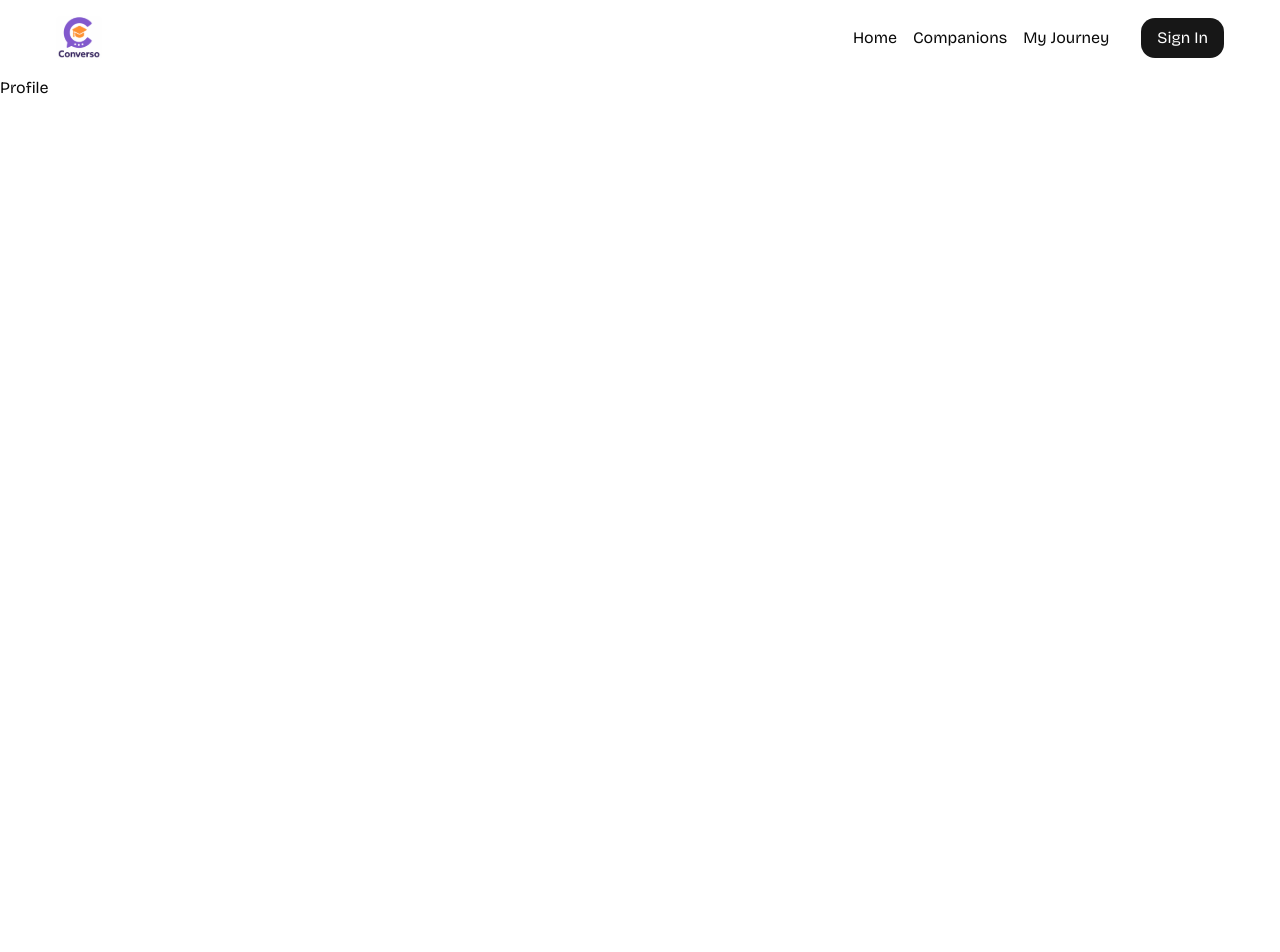
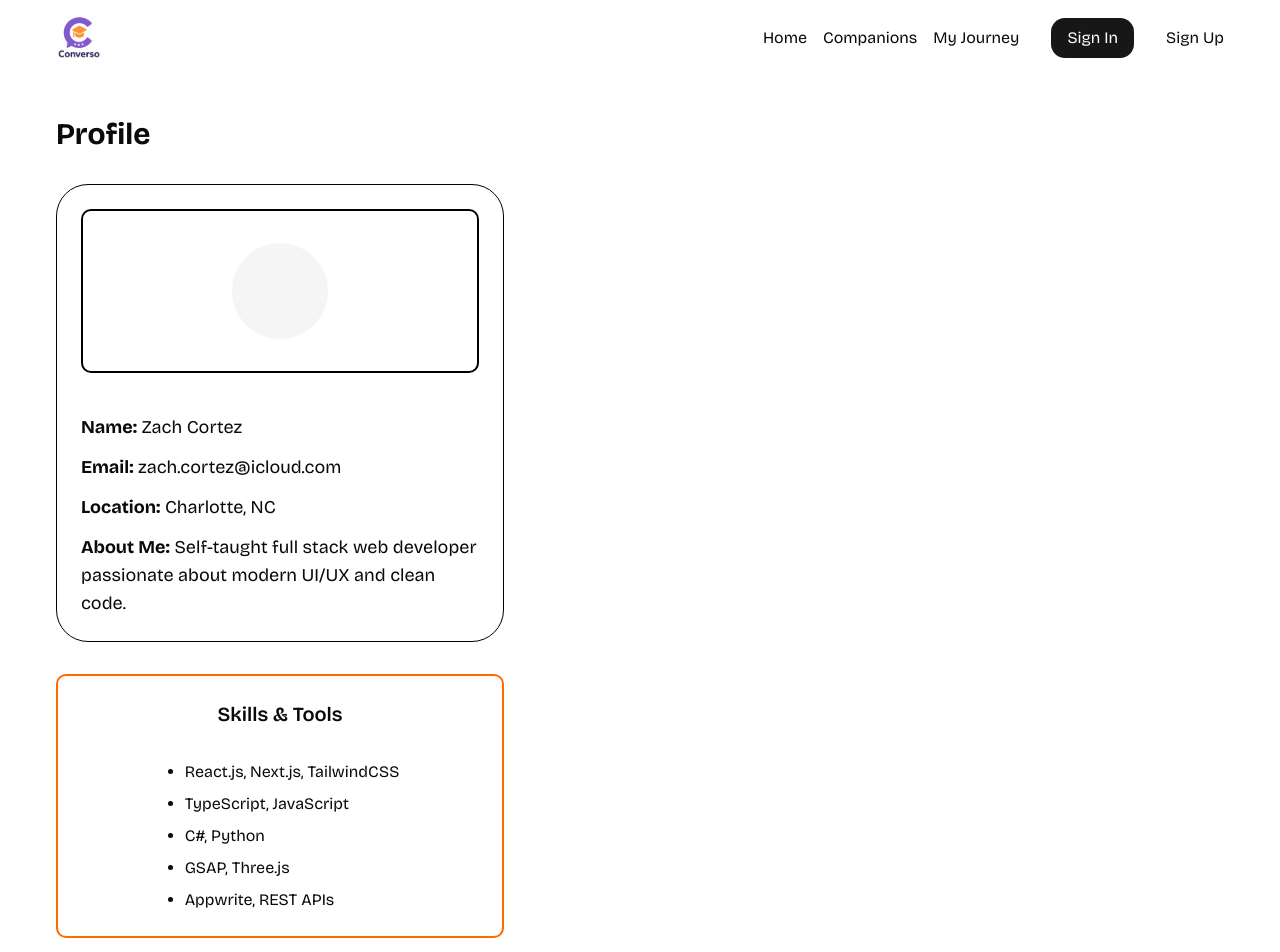
Before and after one commit to ZachCortez/converso, a Next.js app: page /my-journey in a window 1280 px wide. Shown: the top 952 px of the page. Before the commit the page ends 800 px from the top, so only its background shows below. Built offline with nearby package versions, Linux system fonts and the light colour scheme.

Commit message:
Add files via upload

```diff
--- a/app/my-journey/page.tsx
+++ b/app/my-journey/page.tsx
@@ -1,6 +1,36 @@
+import Image from "next/image";
+
 const Profile = () => {
     return (
-        <div>Profile</div>
-    )
-}
-export default Profile
+        <main className="max-w-[1400px] mx-auto px-14 pt-10 pb-5 flex flex-col gap-8 bg-background text-foreground">
+            <h1 className="text-3xl font-bold">Profile</h1>
+
+            <section className="user-section rounded-4xl border border-black p-6 max-w-md w-full">
+                <div className="user-avatar border-2 border-black rounded-lg py-8 flex items-center justify-center mb-6">
+                    {/* Replace with actual avatar */}
+                    <div className="w-24 h-24 bg-muted rounded-full" />
+                </div>
+
+                <div className="flex flex-col gap-3 text-lg">
+                    <p><strong>Name:</strong> Zach Cortez</p>
+                    <p><strong>Email:</strong> zach.cortez@icloud.com</p>
+                    <p><strong>Location:</strong> Charlotte, NC</p>
+                    <p><strong>About Me:</strong> Self-taught full stack web developer passionate about modern UI/UX and clean code.</p>
+                </div>
+            </section>
+
+            <section className="companion-section p-6 border-2 border-orange-500 rounded-lg w-full max-w-md">
+                <h2 className="text-xl font-semibold mb-4">Skills & Tools</h2>
+                <ul className="list-disc pl-6 space-y-2">
+                    <li>React.js, Next.js, TailwindCSS</li>
+                    <li>TypeScript, JavaScript</li>
+                    <li>C#, Python</li>
+                    <li>GSAP, Three.js</li>
+                    <li>Appwrite, REST APIs</li>
+                </ul>
+            </section>
+        </main>
+    );
+};
+
+export default Profile;
--- /dev/null
+++ b/app/sign-up/page.tsx
@@ -0,0 +1,87 @@
+'use client';
+
+import { useState } from "react";
+import Link from "next/link";
+
+export default function SignUpPage() {
+    const [email, setEmail] = useState("");
+    const [password, setPassword] = useState("");
+    const [confirmPassword, setConfirmPassword] = useState("");
+
+    const handleSubmit = (e: React.FormEvent) => {
+        e.preventDefault();
+        if (password !== confirmPassword) {
+            alert("Passwords do not match.");
+            return;
+        }
+
+        // Call your sign-up logic here
+        console.log({ email, password });
+    };
+
+    return (
+        <main className="min-h-screen flex items-center justify-center bg-gray-50 px-4">
+            <div className="w-full max-w-md p-8 bg-white rounded-2xl shadow-xl">
+                <h1 className="text-3xl font-bold text-center mb-6">Create Your Converso Account</h1>
+
+                <form onSubmit={handleSubmit} className="space-y-5">
+                    <div>
+                        <label htmlFor="email" className="block text-sm font-medium text-gray-700">Email</label>
+                        <input
+                            id="email"
+                            type="email"
+                            value={email}
+                            onChange={(e) => setEmail(e.target.value)}
+                            required
+                            className="w-full mt-1 px-4 py-2 border border-gray-300 rounded-lg focus:outline-none focus:ring-2 focus:ring-indigo-500"
+                        />
+                    </div>
+
+                    <div>
+                        <label htmlFor="password" className="block text-sm font-medium text-gray-700">Password</label>
+                        <input
+                            id="password"
+                            type="password"
+                            value={password}
+                            onChange={(e) => setPassword(e.target.value)}
+                            required
+                            className="w-full mt-1 px-4 py-2 border border-gray-300 rounded-lg focus:outline-none focus:ring-2 focus:ring-indigo-500"
+                        />
+                    </div>
+
+                    <div>
+                        <label htmlFor="confirmPassword" className="block text-sm font-medium text-gray-700">Confirm Password</label>
+                        <input
+                            id="confirmPassword"
+                            type="password"
+                            value={confirmPassword}
+                            onChange={(e) => setConfirmPassword(e.target.value)}
+                            required
+                            className="w-full mt-1 px-4 py-2 border border-gray-300 rounded-lg focus:outline-none focus:ring-2 focus:ring-indigo-500"
+                        />
+                    </div>
+
+                    <button
+                        type="submit"
+                        className="w-full bg-indigo-600 hover:bg-indigo-700 text-white py-2 px-4 rounded-lg font-medium transition"
+                    >
+                        Sign Up
+                    </button>
+                </form>
+
+                <div className="mt-6 text-center text-sm text-gray-600">
+                    Already have an account?{" "}
+                    <Link href="/sign-in" className="text-indigo-600 hover:underline">Sign in</Link>
+                </div>
+
+                {/* Optional: OAuth */}
+                <div className="mt-6">
+                    <button className="w-full border border-gray-300 py-2 px-4 rounded-lg text-sm flex items-center justify-center gap-2 hover:bg-gray-100">
+                        <img src="/icons/google.svg" alt="Google" className="w-5 h-5" />
+                        Sign up with Google
+                    </button>
+                </div>
+            </div>
+        </main>
+    );
+}
--- a/components/Navbar.tsx
+++ b/components/Navbar.tsx
@@ -17,7 +17,12 @@ const Navbar = () => {
             </Link>
             <div className="flex items-center gap-8">
                 <NavItems />
-                <Link href="/sign-in" className="btn-primary">Sign In</Link>
+                <Link href="/sign-in" className="btn-primary">
+                    Sign In
+                </Link>
+                <Link href="/sign-up" className="btn-secondary">
+                    Sign Up
+                </Link>
             </div>
         </nav>
     )
```
Also changed, not shown: app/globals.css (line endings or trailing spaces).
